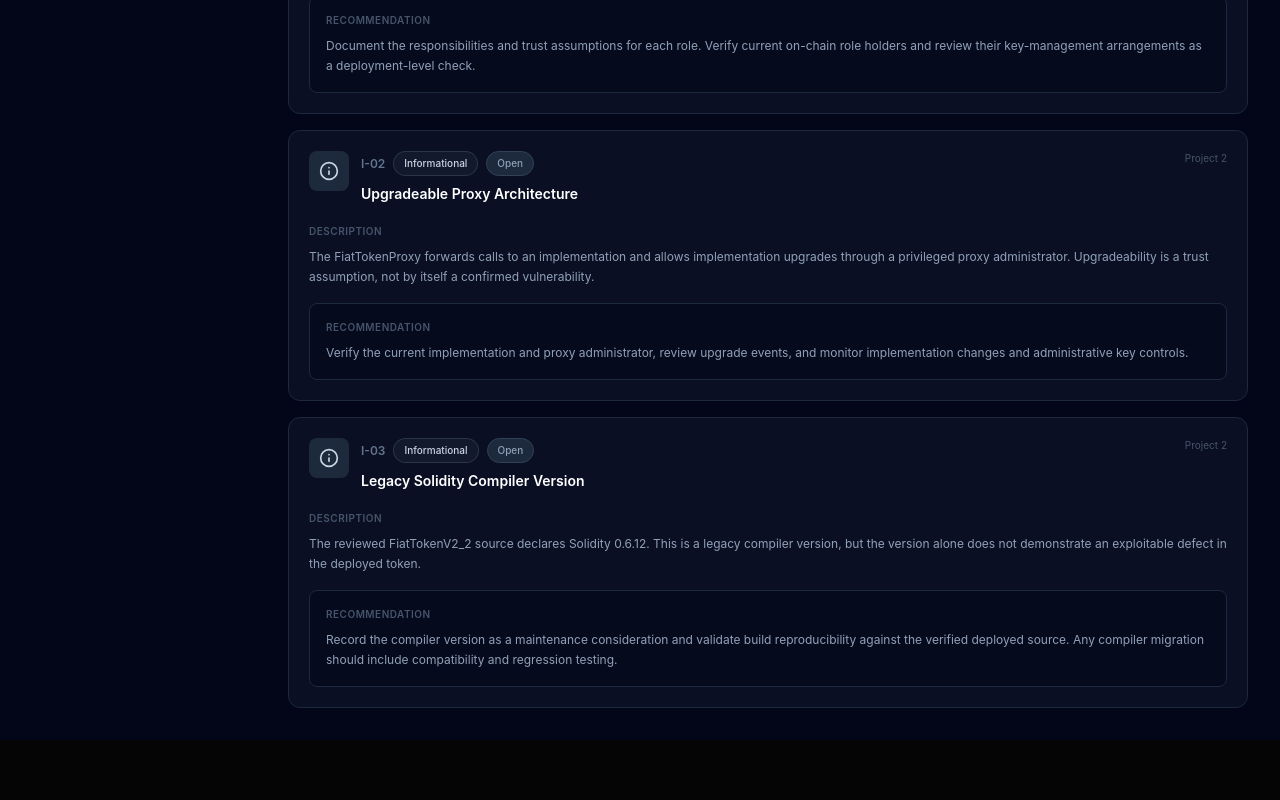
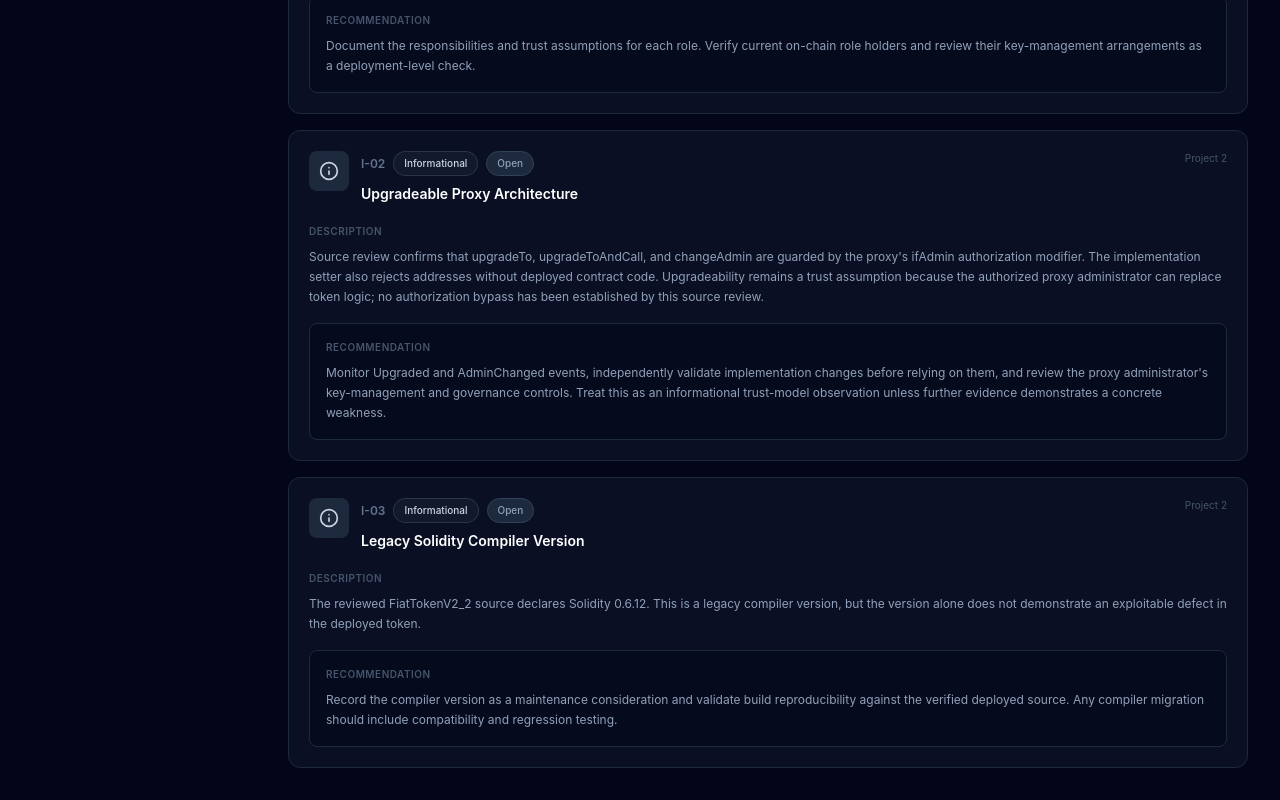
Before and after one commit to tanishkamadke-alt/AuditChain, a React app in the folder frontend/: page /findings in a window 1280 px wide. Shown: the part 1142-1942 px from the top of the page. Before the commit the page ends 1882 px from the top, so only its background shows below. Built offline with nearby package versions, Linux system fonts and the light colour scheme; the HTML template or start-up script is replaced by a standard one.

Commit message:
Document Project 2 proxy upgrade authorization review

```diff
--- a/frontend/src/data/findings.js
+++ b/frontend/src/data/findings.js
@@ -32,9 +32,9 @@ export const findings = [
   {
     id: "I-02", projectId: 2, severity: "Informational",
     title: "Upgradeable Proxy Architecture", status: "Open",
-    description: "The FiatTokenProxy forwards calls to an implementation and allows implementation upgrades through a privileged proxy administrator. Upgradeability is a trust assumption, not by itself a confirmed vulnerability.",
-    recommendation: "Verify the current implementation and proxy administrator, review upgrade events, and monitor implementation changes and administrative key controls.",
-    evidence: "Circle's published source defines FiatTokenProxy as an AdminUpgradeabilityProxy and documents upgrade administration."
+    description: "Source review confirms that upgradeTo, upgradeToAndCall, and changeAdmin are guarded by the proxy's ifAdmin authorization modifier. The implementation setter also rejects addresses without deployed contract code. Upgradeability remains a trust assumption because the authorized proxy administrator can replace token logic; no authorization bypass has been established by this source review.",
+    recommendation: "Monitor Upgraded and AdminChanged events, independently validate implementation changes before relying on them, and review the proxy administrator's key-management and governance controls. Treat this as an informational trust-model observation unless further evidence demonstrates a concrete weakness.",
+    evidence: "Circle AdminUpgradeabilityProxy.sol: ifAdmin checks msg.sender against the stored proxy admin; upgradeTo and upgradeToAndCall are admin-gated, changeAdmin rejects the zero address, and UpgradeabilityProxy._setImplementation checks Address.isContract(newImplementation). Live read-only snapshot at Arbitrum block 517805160 reported implementation 0x86E721b43d4ECFa71119Dd38c0f938A75Fdb57B3 (matching expected) and proxy admin 0x2E0A67588cfBCAD40f9e4DD76052436190A77a68."
   },
   {
     id: "I-03", projectId: 2, severity: "Informational",
```
